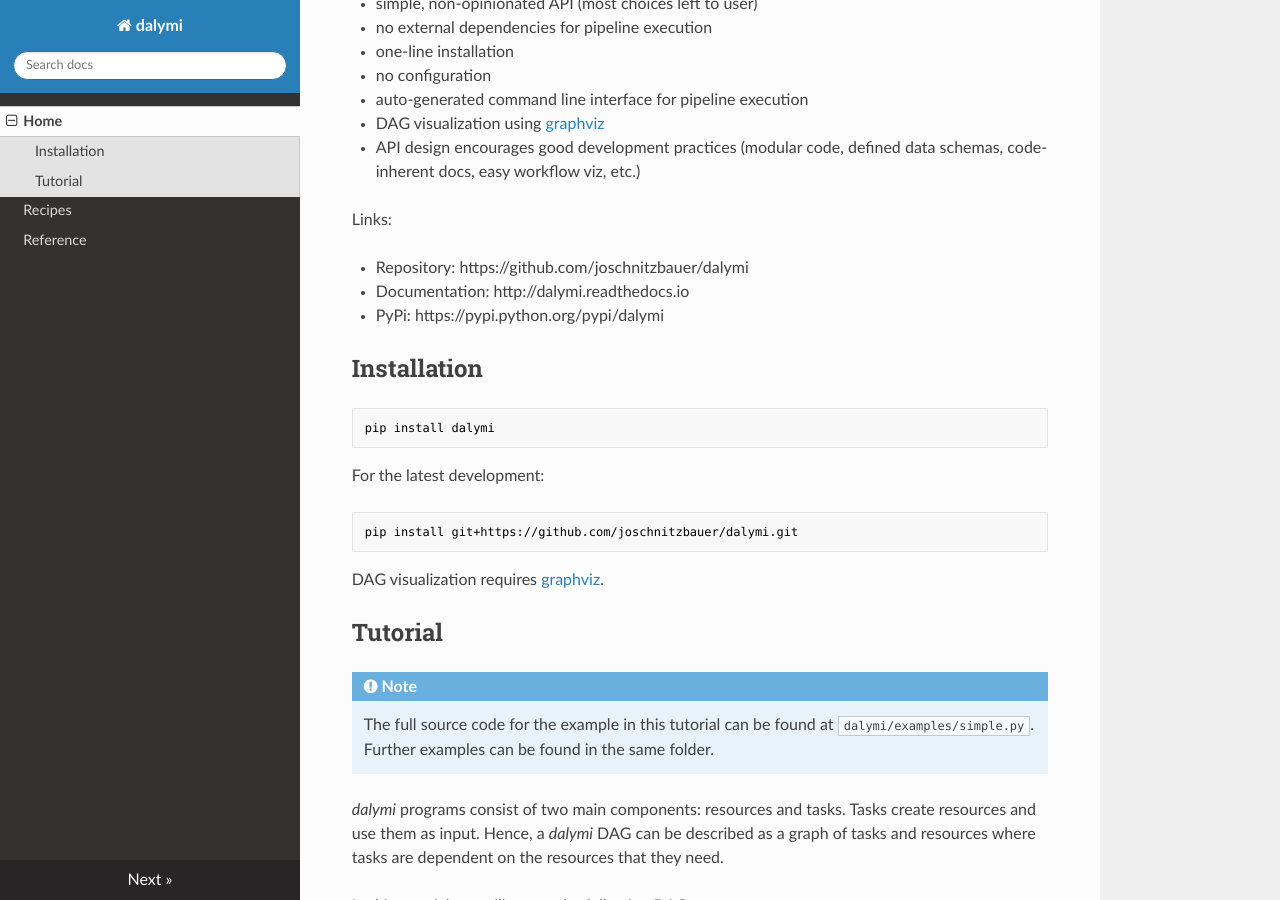
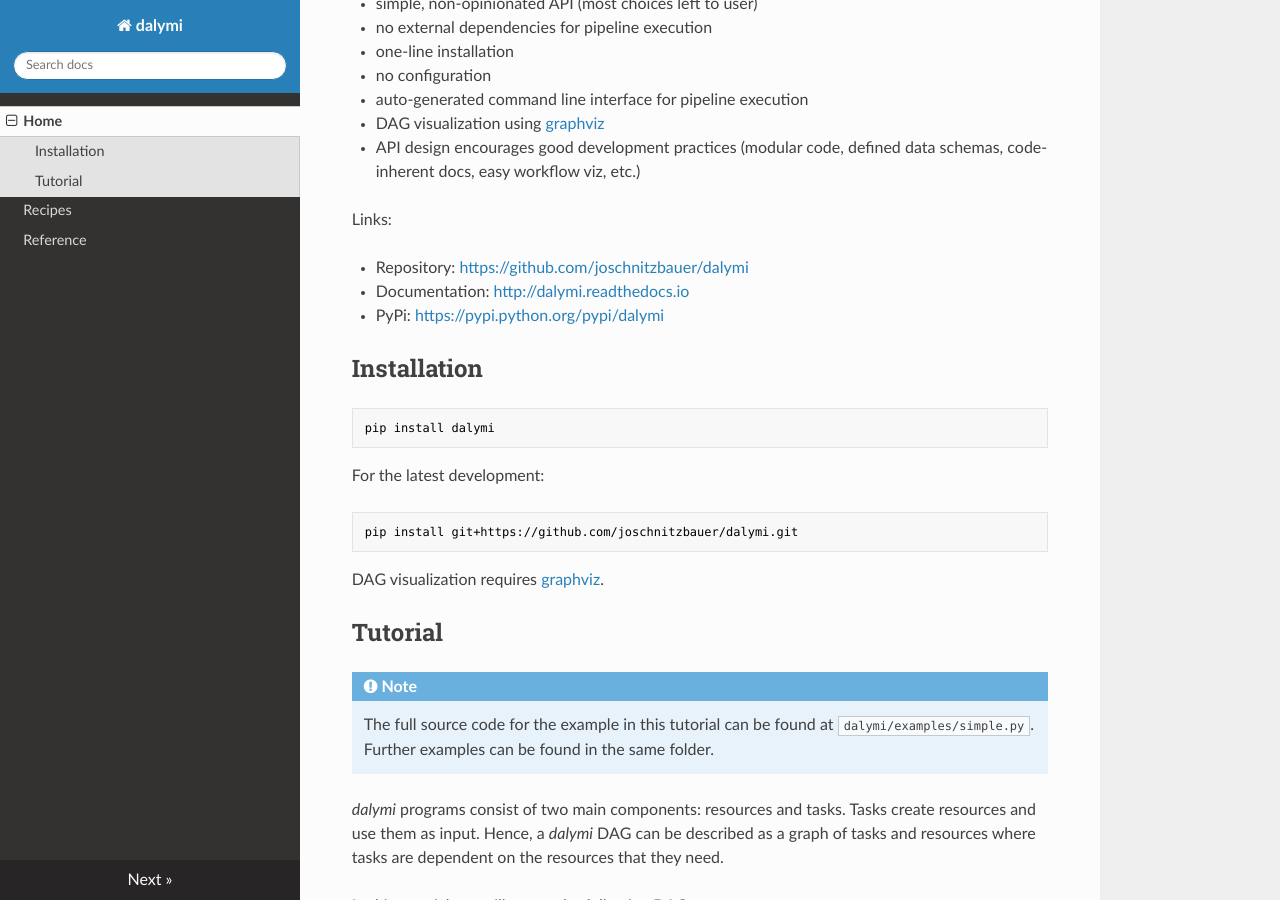
Before and after one commit to joschnitzbauer/dalymi, an MkDocs documentation site: the page built from docs/index.md, in a window 1280 px wide and 900 px high, scrolled down 553 px. Built offline with MkDocs 1.6.1, drawn with Linux system fonts in a browser that asks for light colours; nearby versions of some CDN libraries; old or Windows-style settings are respelled for this version of MkDocs.

Commit message:
links in angular brackets

```diff
--- a/docs/index.md
+++ b/docs/index.md
@@ -24,9 +24,9 @@
 
 Links:
 
-- Repository: https://github.com/joschnitzbauer/dalymi
-- Documentation: http://dalymi.readthedocs.io
-- PyPi: https://pypi.python.org/pypi/dalymi
+- Repository: <https://github.com/joschnitzbauer/dalymi>
+- Documentation: <http://dalymi.readthedocs.io>
+- PyPi: <https://pypi.python.org/pypi/dalymi>
 
 ## Installation
 
```
